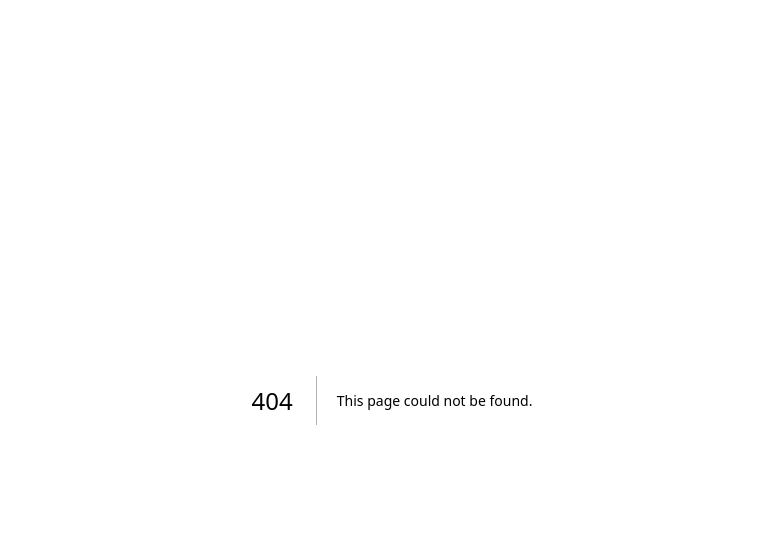
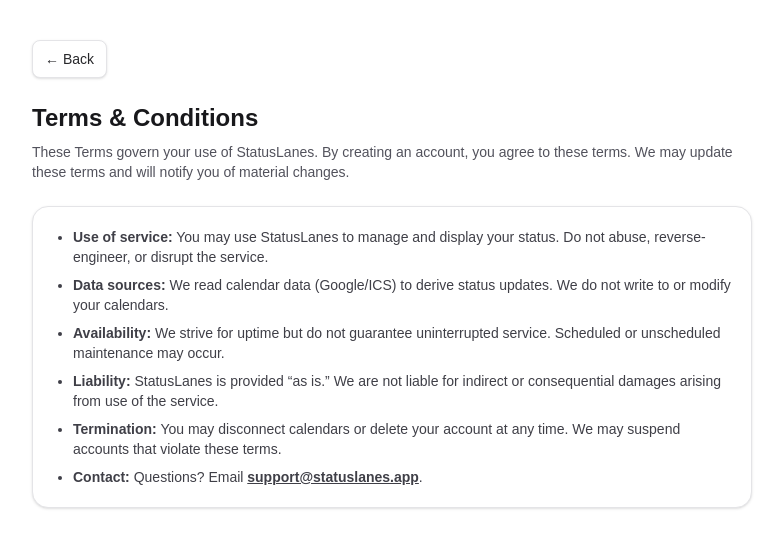
Before and after one commit to lanes100/statuslanes, a Next.js app: page /terms in a window 1280 px wide. Before the commit this address had no page. Shown: the top 548 px of the page, without its empty margins (248-1031 px from the left). Built offline with nearby package versions, Linux system fonts and the light colour scheme.

Commit message:
Adding TOS

```diff
--- a/src/app/login/page.tsx
+++ b/src/app/login/page.tsx
@@ -21,6 +21,7 @@
   const [error, setError] = useState<string | null>(null);
   const [socialLoading, setSocialLoading] = useState(false);
   const [acceptedPolicy, setAcceptedPolicy] = useState(false);
+  const [acceptedTerms, setAcceptedTerms] = useState(false);
   const router = useRouter();
 
   const submit = async (event: FormEvent<HTMLFormElement>) => {
@@ -29,8 +30,8 @@
     setError(null);
 
     try {
-      if (mode === "signup" && !acceptedPolicy) {
-        setError("Please agree to the Privacy Policy to create an account.");
+      if (mode === "signup" && (!acceptedPolicy || !acceptedTerms)) {
+        setError("Please agree to the Privacy Policy and Terms & Conditions to create an account.");
         setLoading(false);
         return;
       }
@@ -81,8 +82,8 @@
     setError(null);
     setSocialLoading(true);
     try {
-      if (mode === "signup" && !acceptedPolicy) {
-        setError("Please agree to the Privacy Policy to continue.");
+      if (mode === "signup" && (!acceptedPolicy || !acceptedTerms)) {
+        setError("Please agree to the Privacy Policy and Terms & Conditions to continue.");
         setSocialLoading(false);
         return;
       }
@@ -164,7 +165,8 @@
           {error && <p className="text-sm text-red-400">{error}</p>}
 
           {mode === "signup" && (
-            <label className="flex items-start gap-2 text-xs text-zinc-200">
+            <div className="space-y-2 text-xs text-zinc-200">
+              <label className="flex items-start gap-2">
                 <input
                   type="checkbox"
                   checked={acceptedPolicy}
@@ -179,6 +181,22 @@
                   .
                 </span>
               </label>
+              <label className="flex items-start gap-2">
+                <input
+                  type="checkbox"
+                  checked={acceptedTerms}
+                  onChange={(e) => setAcceptedTerms(e.target.checked)}
+                  className="mt-1 h-4 w-4 rounded border-zinc-600 bg-zinc-800 text-zinc-100 focus:ring-2 focus:ring-white/30"
+                />
+                <span>
+                  I agree to the{" "}
+                  <a href="/terms" target="_blank" rel="noreferrer" className="font-semibold text-zinc-100 underline">
+                    Terms &amp; Conditions
+                  </a>
+                  .
+                </span>
+              </label>
+            </div>
           )}
 
           <button
@@ -205,7 +223,7 @@
           <button
             type="button"
             onClick={signInWithGoogle}
-            disabled={socialLoading || (mode === "signup" && !acceptedPolicy)}
+            disabled={socialLoading || (mode === "signup" && (!acceptedPolicy || !acceptedTerms))}
             className="flex w-full items-center justify-center gap-2 rounded-lg bg-white px-4 py-2 text-sm font-semibold text-zinc-800 shadow-sm ring-1 ring-zinc-200 transition hover:bg-zinc-50 disabled:cursor-not-allowed disabled:opacity-60"
           >
             <svg xmlns="http://www.w3.org/2000/svg" viewBox="0 0 48 48" aria-hidden="true" className="h-5 w-5">
--- /dev/null
+++ b/src/app/terms/page.tsx
@@ -0,0 +1,53 @@
+import Link from "next/link";
+
+export default function TermsPage() {
+  return (
+    <div className="mx-auto max-w-3xl space-y-6 px-6 py-10 text-zinc-900 dark:text-zinc-100">
+      <Link
+        href="/"
+        className="inline-flex items-center gap-2 rounded-lg border border-zinc-200 bg-white px-3 py-2 text-sm font-medium text-zinc-800 shadow-sm transition hover:bg-zinc-50 dark:border-zinc-800 dark:bg-zinc-900 dark:text-zinc-100 dark:hover:bg-zinc-800"
+      >
+        ← Back
+      </Link>
+      <div className="space-y-2">
+        <h1 className="text-2xl font-semibold">Terms &amp; Conditions</h1>
+        <p className="text-sm text-zinc-600 dark:text-zinc-300">
+          These Terms govern your use of StatusLanes. By creating an account, you agree to these terms. We may update
+          these terms and will notify you of material changes.
+        </p>
+      </div>
+
+      <div className="space-y-3 rounded-2xl border border-zinc-200 bg-white p-5 text-sm shadow-sm dark:border-zinc-800 dark:bg-zinc-900">
+        <ul className="list-disc space-y-2 pl-5 text-zinc-700 dark:text-zinc-200">
+          <li>
+            <strong>Use of service:</strong> You may use StatusLanes to manage and display your status. Do not abuse,
+            reverse-engineer, or disrupt the service.
+          </li>
+          <li>
+            <strong>Data sources:</strong> We read calendar data (Google/ICS) to derive status updates. We do not write to
+            or modify your calendars.
+          </li>
+          <li>
+            <strong>Availability:</strong> We strive for uptime but do not guarantee uninterrupted service. Scheduled or
+            unscheduled maintenance may occur.
+          </li>
+          <li>
+            <strong>Liability:</strong> StatusLanes is provided “as is.” We are not liable for indirect or consequential
+            damages arising from use of the service.
+          </li>
+          <li>
+            <strong>Termination:</strong> You may disconnect calendars or delete your account at any time. We may suspend
+            accounts that violate these terms.
+          </li>
+          <li>
+            <strong>Contact:</strong> Questions? Email{" "}
+            <a className="font-semibold underline" href="mailto:support@statuslanes.app">
+              support@statuslanes.app
+            </a>
+            .
+          </li>
+        </ul>
+      </div>
+    </div>
+  );
+}
--- a/src/components/settings-panel.tsx
+++ b/src/components/settings-panel.tsx
@@ -405,6 +405,14 @@
               <div className="text-[11px] text-zinc-600 dark:text-zinc-400">
                 Last synced: {googleLastSynced ? new Date(googleLastSynced).toLocaleString() : "Not yet synced"}
               </div>
+              <a
+                href="/about"
+                target="_blank"
+                rel="noreferrer"
+                className="text-[11px] font-semibold text-zinc-700 underline underline-offset-2 dark:text-zinc-200"
+              >
+                Privacy &amp; Terms
+              </a>
             </div>
           ) : null}
         </div>
```
Lines whose indentation alone changed are shown as unchanged.
